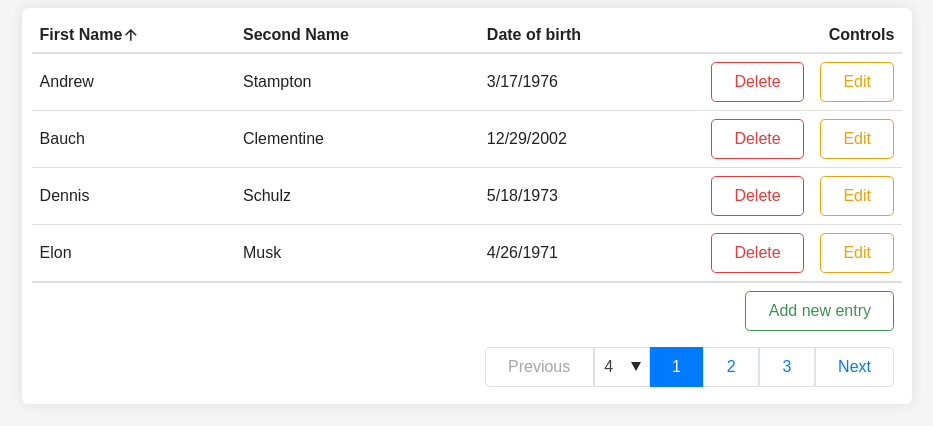
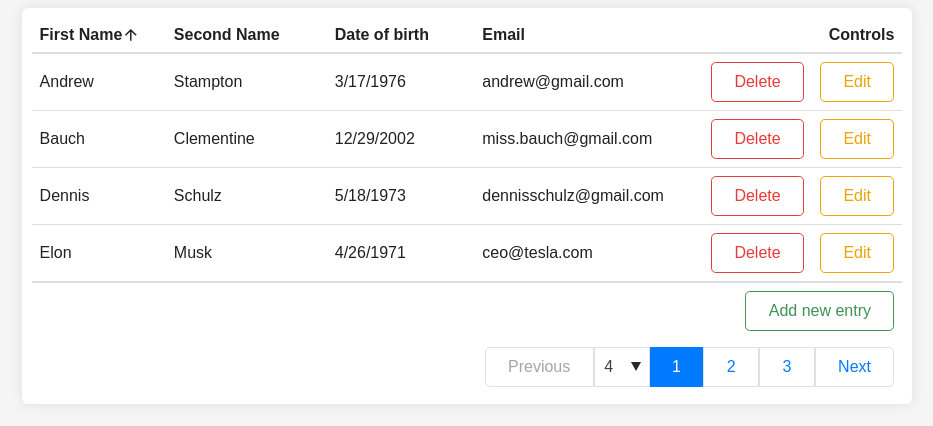
Before and after one commit to bigfatpartyguy/repo-for-learning, a React (Create React App) app: page / in a window 1280 px wide. Shown: the top 426 px of the page, without its empty margins (173-1106 px from the left). Built offline with nearby package versions, Linux system fonts and the light colour scheme.

Commit message:
added email field

```diff
--- a/src/Data.js
+++ b/src/Data.js
@@ -5,61 +5,73 @@ const students = [
     firstName: 'John',
     secondName: 'Johnson',
     birthday: '1978-02-23',
+    email: 'johnjohnson@yahoo.com',
   },
   {
     firstName: 'Leanne',
     secondName: 'Graham',
     birthday: '1988-08-14',
+    email: 'leanne88@gmail.com',
   },
   {
     firstName: 'Ervin',
     secondName: 'Howell',
     birthday: '1956-03-08',
+    email: 'shadow.warrior@yahoo.com',
   },
   {
     firstName: 'Bauch',
     secondName: 'Clementine',
     birthday: '2002-12-29',
+    email: 'miss.bauch@gmail.com',
   },
   {
     firstName: 'Patricia',
     secondName: 'Labsak',
     birthday: '1997-01-07',
+    email: 'patricialabsak@gmail.com',
   },
   {
     firstName: 'Dennis',
     secondName: 'Schulz',
     birthday: '1973-05-18',
+    email: 'dennisschulz@gmail.com',
   },
   {
     firstName: 'Kasey',
     secondName: 'Neistat',
     birthday: '1987-09-03',
+    email: 'kasey.nyc@neistat.com',
   },
   {
     firstName: 'Glenna',
     secondName: 'Reichert',
     birthday: '2005-10-11',
+    email: 'me@reicher.me',
   },
   {
     firstName: 'Elon',
     secondName: 'Musk',
     birthday: '1971-04-26',
+    email: 'ceo@tesla.com',
   },
   {
     firstName: 'Peter',
     secondName: 'Jackson',
     birthday: '1964-07-30',
+    email: 'hobbit@weta.nz',
   },
   {
     firstName: 'Andrew',
     secondName: 'Stampton',
     birthday: '1976-03-17',
+    email: 'andrew@gmail.com',
   },
   {
     firstName: 'Helen',
     secondName: 'Mortensen',
     birthday: '1994-11-11',
+    email: 'helen007@yahoo.com',
   },
 ];
 
--- a/src/components/Table/Table.jsx
+++ b/src/components/Table/Table.jsx
@@ -151,6 +151,7 @@ class Table extends Component {
   };
 
   handleSort = (value) => {
+    console.log(value);
     this.setState((state) => {
       let { sortFieldName, sortDirectionAsc } = state;
       if (sortFieldName === value) {
@@ -184,6 +185,7 @@ class Table extends Component {
             <td>{row.firstName}</td>
             <td>{row.secondName}</td>
             <td>{getDateMask(row.birthday)}</td>
+            <td>{row.email}</td>
             <td>
               <Button
                 text="Delete"
@@ -253,6 +255,14 @@ class Table extends Component {
               >
                 Date of birth
               </TableHeaderCell>
+              <TableHeaderCell
+                value="email"
+                sortFieldName={sortFieldName}
+                sortDirectionAsc={sortDirectionAsc}
+                onClick={this.handleSort}
+              >
+                Email
+              </TableHeaderCell>
               <th>Controls</th>
             </tr>
           </thead>
```
